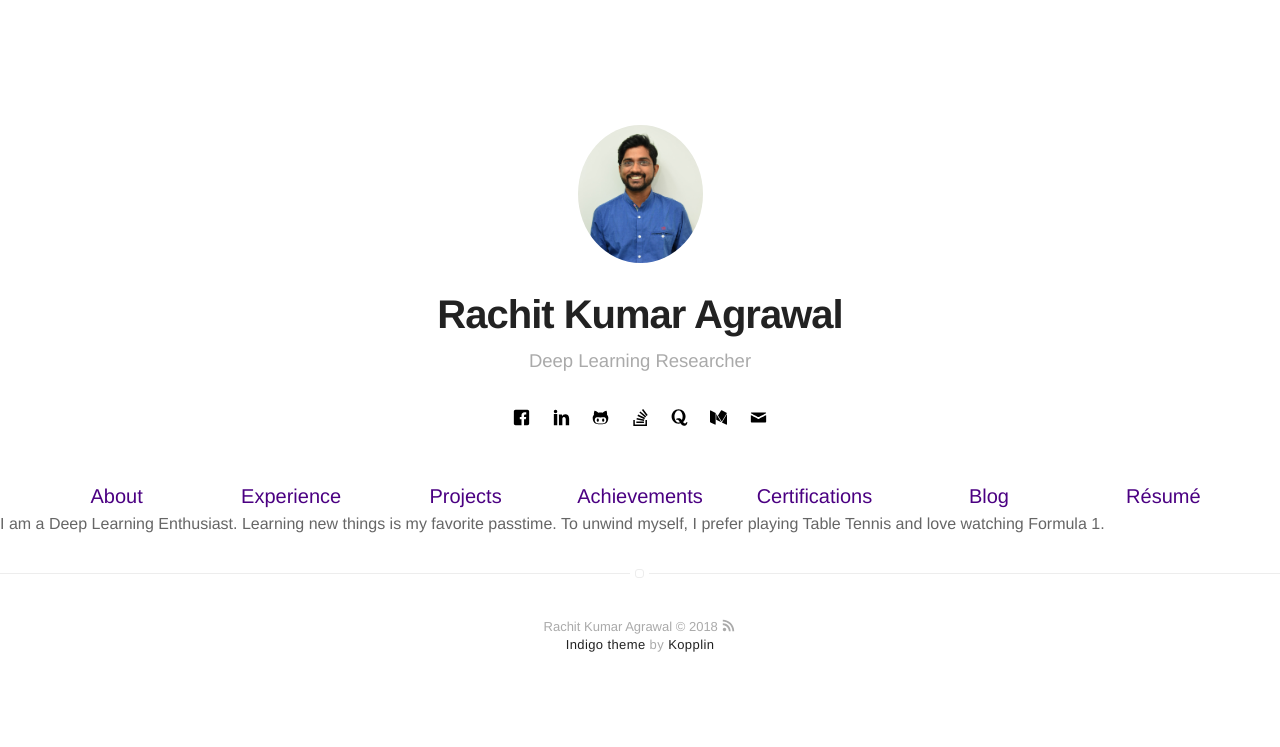
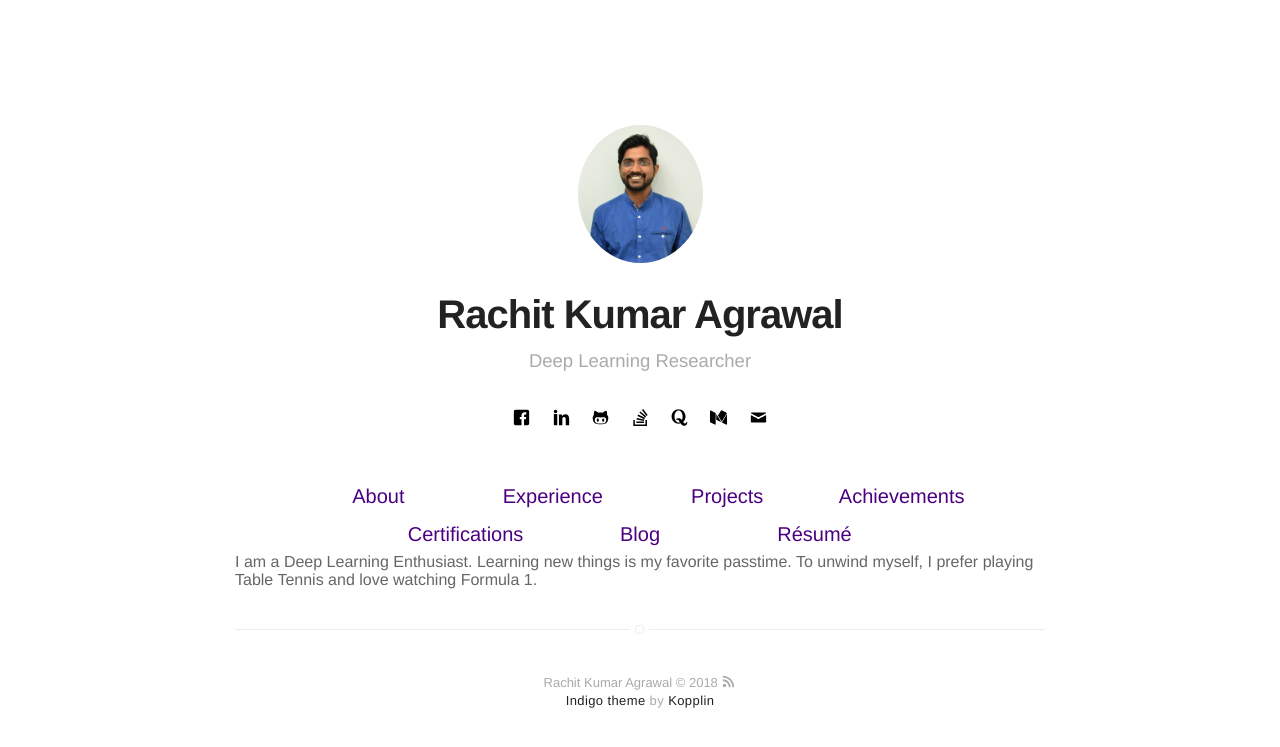
Before and after one commit to rachitagrawal/rachitagrawal.github.io, a Jekyll site: the page built from index.html, in a window 1280 px wide. Shown: the top 747 px of the page. Built offline with Jekyll 4.4.1, drawn with Linux system fonts in a browser that asks for light colours.

Commit message:
Reverting the width in config.yml

```diff
--- a/_config.yml
+++ b/_config.yml
@@ -63,7 +63,7 @@ authors:
 # do you want a larger site? change the option below
 # options: [normal, large] | default: normal
 # normal = 560px / large = 810px
-width: 1024px
+width: large
 
 # if you don't need pagination, comment the *paginate* configs below
 # paginate: 5
```
